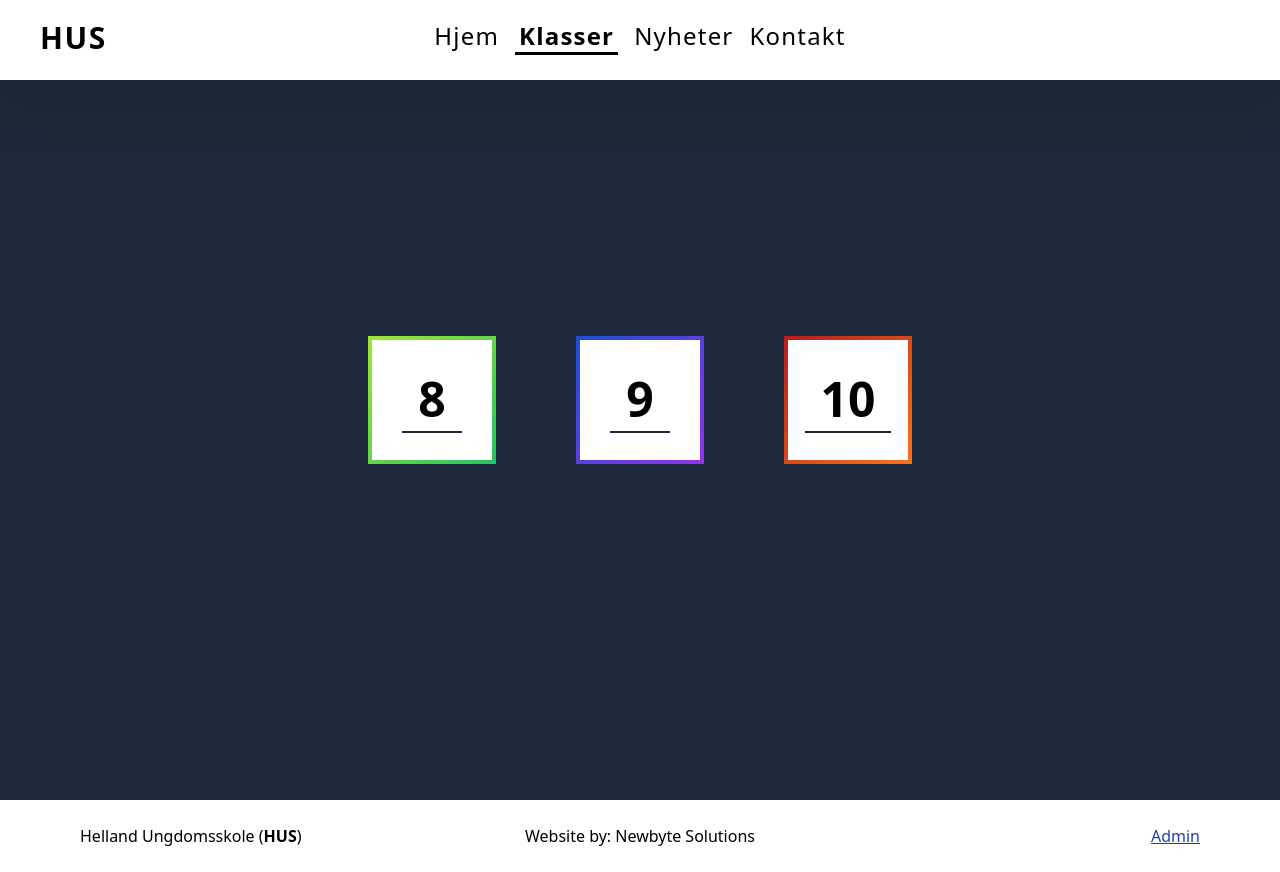
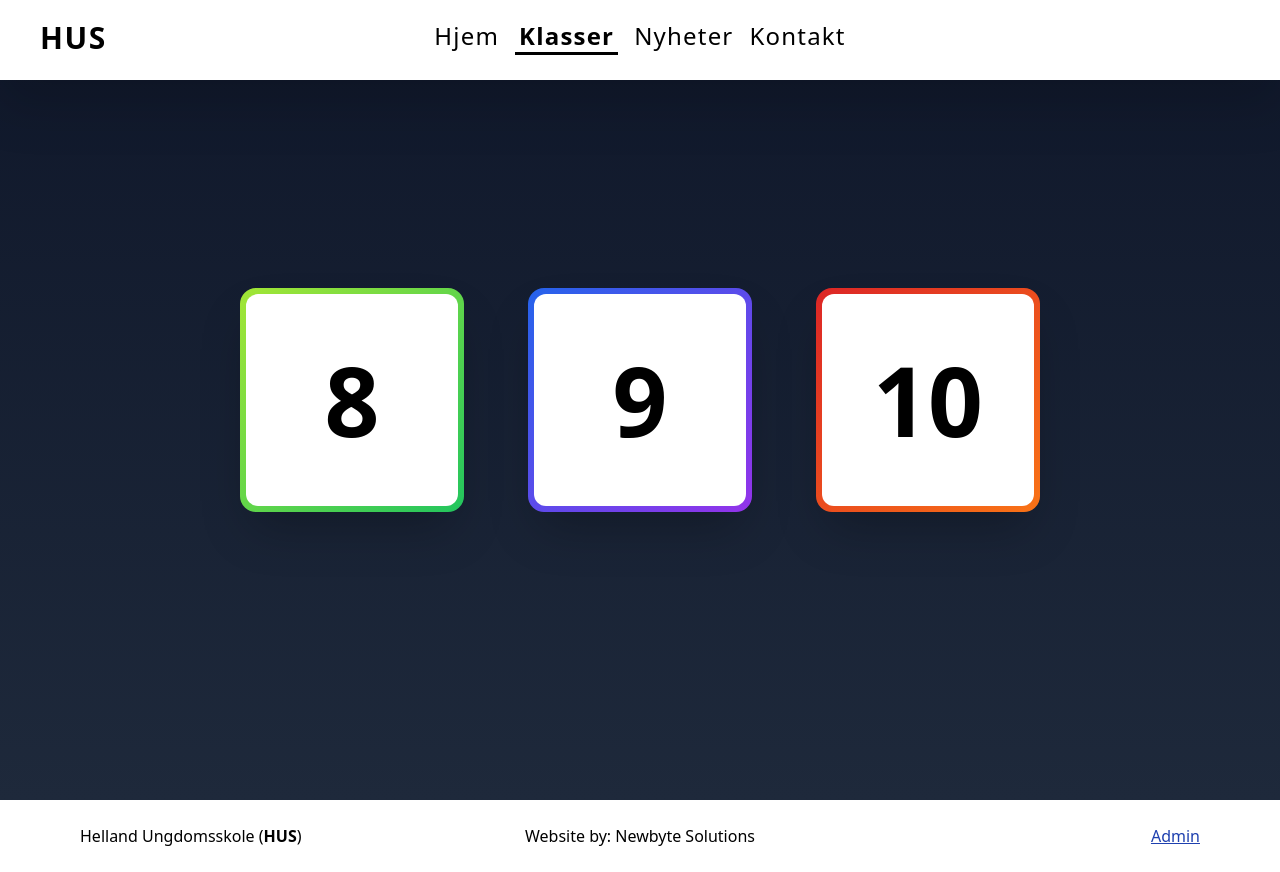
Before and after one commit to newbyte-solutions/ABF-Home, a Nuxt app: page /klasser in a window 1280 px wide. Built offline with nearby package versions, Linux system fonts and the light colour scheme.

Commit message:
Feat: update klasser ui

```diff
--- a/pages/klasser/index.vue
+++ b/pages/klasser/index.vue
@@ -1,33 +1,36 @@
 <template>
-  <div class="w-full min-h-screen absolute top-0 -z-10 bg-slate-800"></div>
+  <div class="w-full min-h-screen absolute top-0 -z-10 bg-gradient-to-b from-slate-900 to-slate-800"></div>
   <div
-    class="w-full min-h-screen text-white flex flex-col md:flex-row justify-center items-center space-y-10 md:space-y-0 md:space-x-20"
+    class="w-full min-h-screen text-white flex flex-col md:flex-row justify-center items-center space-y-12 md:space-y-0 md:space-x-16 p-12"
   >
-    <div class="h-32 w-32 bg-gradient-to-br from-lime-400 to-green-500 p-1">
-      <div class="h-full w-full bg-white flex justify-center items-center">
+    <div class="transform hover:scale-110 transition-transform duration-300 rounded-2xl shadow-2xl h-48 w-48 md:h-56 md:w-56 bg-gradient-to-br from-lime-400 to-green-500 p-1.5 hover:shadow-green-400/30 group">
+      <div class="h-full w-full bg-white rounded-xl flex justify-center items-center hover:bg-opacity-95 transition-all">
         <router-link
           to="/klasser/8"
-          class="text-black text-5xl font-bold border-b-2 px-4 border-gray-800 py-2"
-          >8</router-link
+          class="text-black text-7xl md:text-8xl font-bold transition-colors duration-300 relative"
         >
+          8
+      </router-link>
       </div>
     </div>
-    <div class="h-32 w-32 bg-gradient-to-br from-blue-700 to-purple-600 p-1">
-      <div class="h-full w-full bg-white flex justify-center items-center">
+    <div class="transform hover:scale-110 transition-transform duration-300 rounded-2xl shadow-2xl h-48 w-48 md:h-56 md:w-56 bg-gradient-to-br from-blue-600 to-purple-600 p-1.5 hover:shadow-blue-400/30 group">
+      <div class="h-full w-full bg-white rounded-xl flex justify-center items-center hover:bg-opacity-95 transition-all">
         <router-link
           to="/klasser/9"
-          class="text-black text-5xl font-bold border-b-2 px-4 border-gray-800 py-2"
-          >9</router-link
+          class="text-black text-7xl md:text-8xl font-bold transition-colors duration-300 relative"
         >
+          9
+      </router-link>
       </div>
     </div>
-    <div class="h-32 w-32 bg-gradient-to-br from-red-700 to-orange-500 p-1">
-      <div class="h-full w-full bg-white flex justify-center items-center">
+    <div class="transform hover:scale-110 transition-transform duration-300 rounded-2xl shadow-2xl h-48 w-48 md:h-56 md:w-56 bg-gradient-to-br from-red-600 to-orange-500 p-1.5 hover:shadow-red-400/30 group">
+      <div class="h-full w-full bg-white rounded-xl flex justify-center items-center hover:bg-opacity-95 transition-all">
         <router-link
           to="/klasser/10"
-          class="text-black text-5xl font-bold border-b-2 px-4 border-gray-800 py-2"
-          >10</router-link
+          class="text-black text-7xl md:text-8xl font-bold transition-colors duration-300 relative"
         >
+          10
+      </router-link>
       </div>
     </div>
   </div>
```
